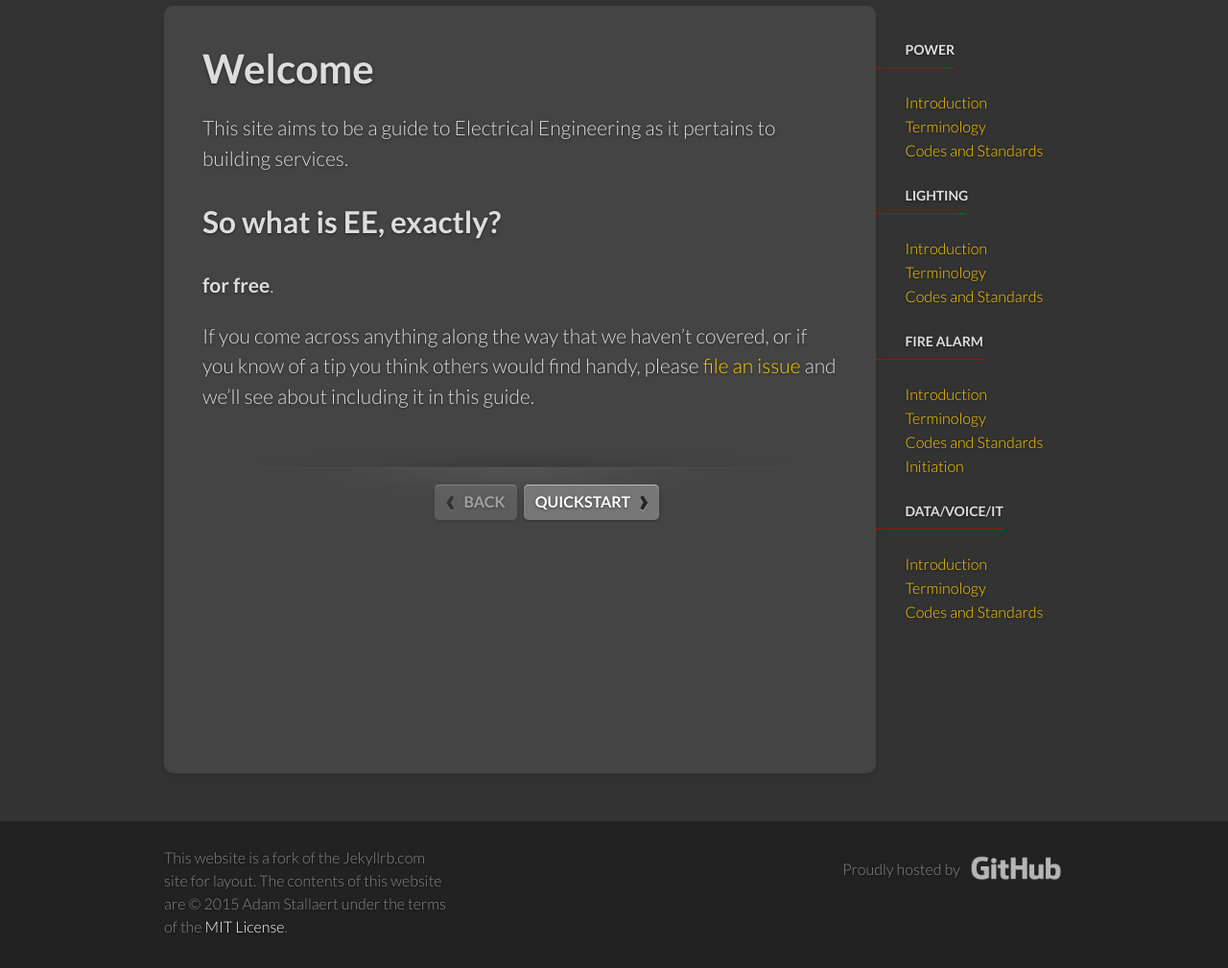
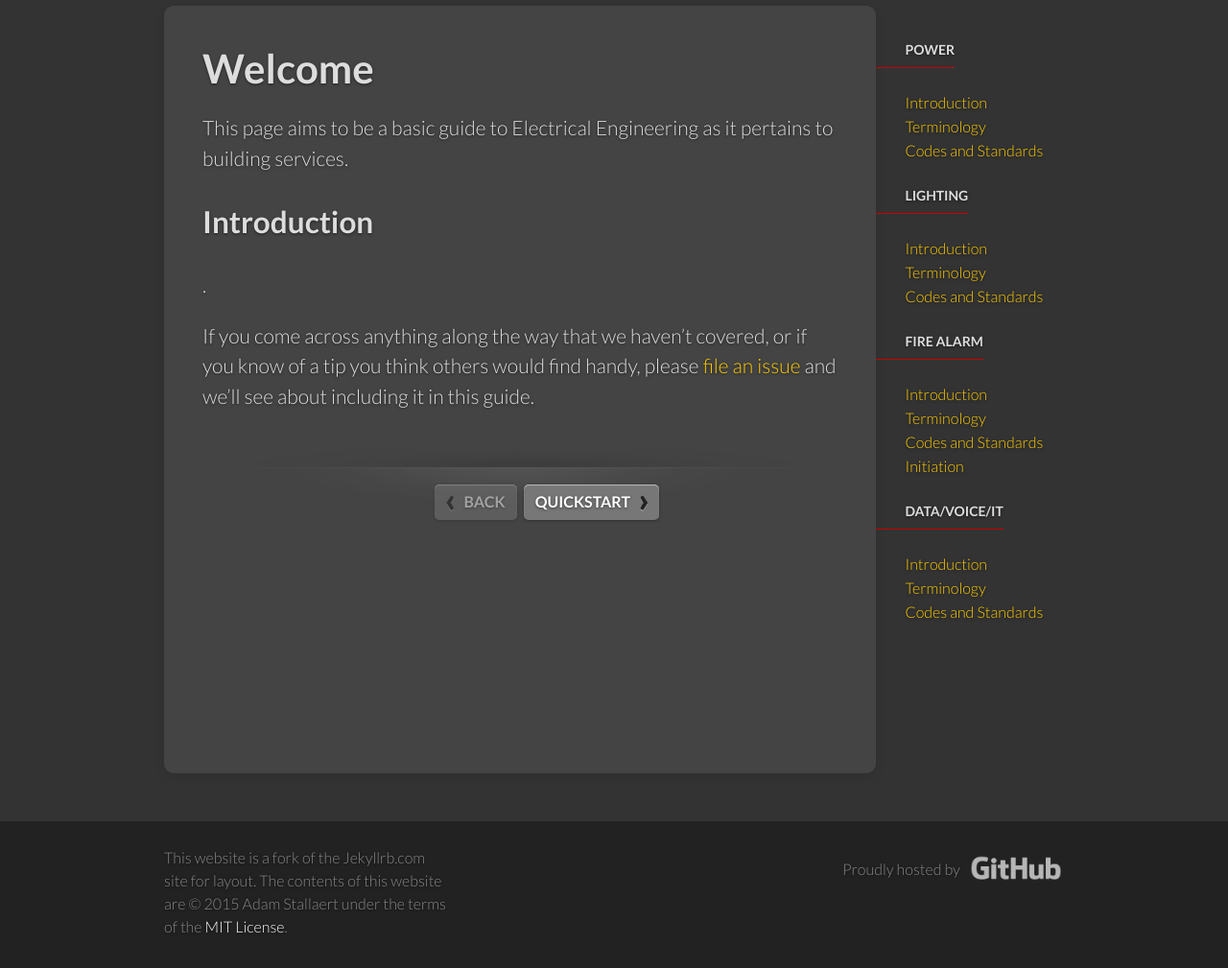
Before and after one commit to astallaert/astallaert.github.io, a Jekyll site: the page built from _ee/index.md, in a window 1280 px wide, cut to the strip 109-1118 px from the top of the page. Shown: the whole strip at 96% size. Built offline with Jekyll 4.4.1, drawn with Linux system fonts in a browser that asks for light colours.

Commit message:
cleaned up EE index

```diff
--- a/_ee/index.md
+++ b/_ee/index.md
@@ -5,12 +5,11 @@ next_section: quickstart
 permalink: /ee/home/
 ---
 
-This site aims to be a guide to Electrical Engineering as it pertains to building services.
+This page aims to be a basic guide to Electrical Engineering as it pertains to building services.
 
-## So what is EE, exactly?
+## Introduction
 
-**for
-free**.
+.
 
 If you come across anything along the way that we haven’t covered, or if you
 know of a tip you think others would find handy, please [file an
```
